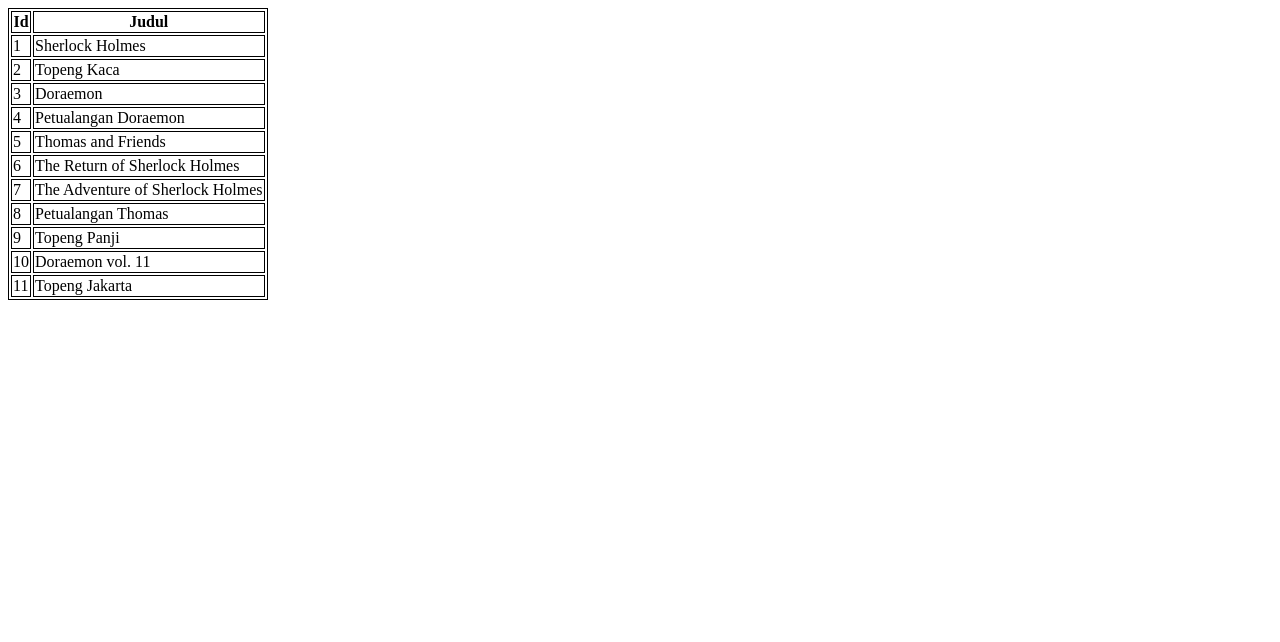
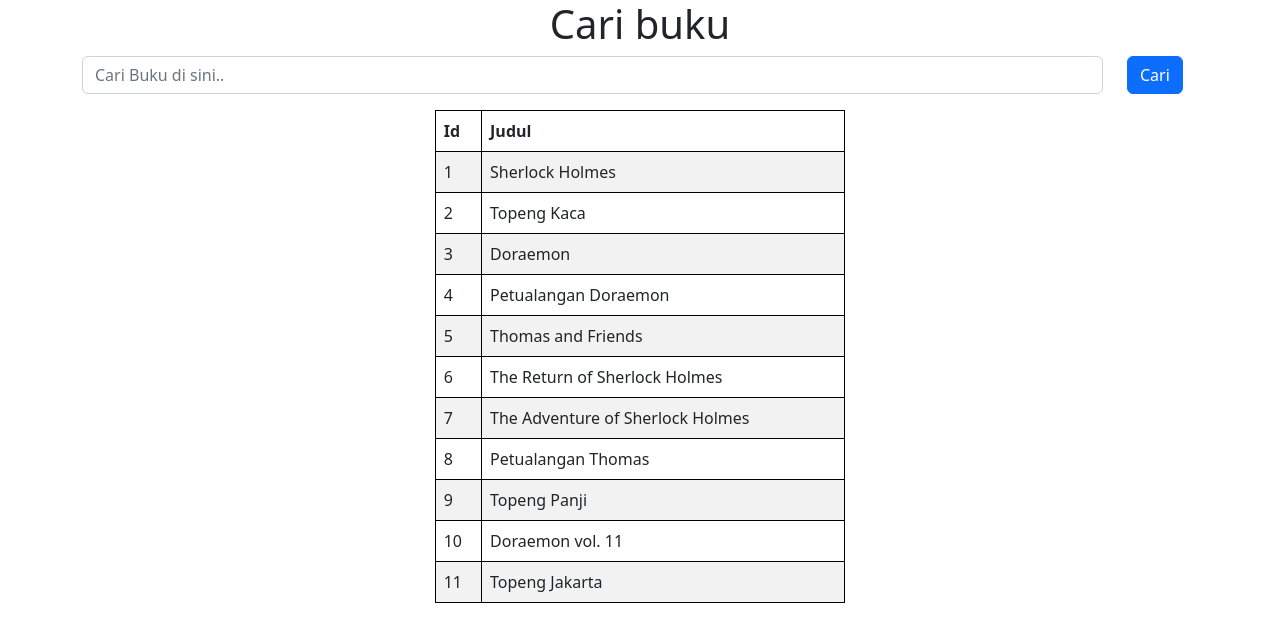
Before and after one commit to kuhakuni/perpustakaan-php, a PHP site: page /fitur.php in a window 1280 px wide. Shown: the top 642 px of the page. Run offline with PHP 8.4, Linux system fonts and the light colour scheme; data comes from the database, SQL or seed files in the repository.

Commit message:
tambah fitur cari

```diff
--- a/cari.php
+++ b/cari.php
@@ -5,6 +5,8 @@
     <meta charset="UTF-8">
     <meta http-equiv="X-UA-Compatible" content="IE=edge">
     <meta name="viewport" content="width=device-width, initial-scale=1.0">
+    <link href="https://cdn.jsdelivr.net/npm/bootstrap@5.2.0-beta1/dist/css/bootstrap.min.css" rel="stylesheet"
+        integrity="sha384-0evHe/X+R7YkIZDRvuzKMRqM+OrBnVFBL6DOitfPri4tjfHxaWutUpFmBp4vmVor" crossorigin="anonymous">
     <title>Cari Buku</title>
     <style>
     table,
@@ -16,7 +18,18 @@
 </head>
 
 <body>
-
+    <h1 class="text-center">Cari buku</h1>
+    <div class="container">
+        <form action="" method="GET">
+            <div class="row mb-3 justify-content-center">
+                <div class="col">
+                    <input type="text" placeholder="Cari Buku di sini.." required class="form-control" name="keyword" />
+                </div>
+                <div class="col-1">
+                    <button type="submit" class="btn btn-primary ">Cari</button>
+                </div>
+            </div>
+        </form>
         <?php
         // Jangan lupa diganti db_username sama db_password
         // sama dibuat database nya
@@ -26,7 +39,12 @@
         function cari($keyword)
         {
         	$listbuku = [];
-    	$link = mysqli_connect("127.0.0.1", DB_USERNAME, DB_PASSWORD, DB_NAME);
+        	$link = mysqli_connect(
+        		"127.0.0.1",
+        		DB_USERNAME,
+        		DB_PASSWORD,
+        		DB_NAME
+        	);
         	$query = "SELECT id, judul FROM buku WHERE judul LIKE '%$keyword%'";
         	$result = mysqli_query($link, $query);
         	while ($row = mysqli_fetch_array($result)) {
@@ -43,7 +61,9 @@
         		return;
         	}
         	echo "
-	<table>
+    <div class=\"row justify-content-center\">
+    <div class=\"col-md-4 \">
+	<table class=\"table table-striped\">
 		<thead>
 			<tr>
 				<th>Id</th>
@@ -67,9 +87,12 @@
         	echo "
 		</tbody>
 	</table>
+    </div>
+    </div>
 	";
         }
         ?>
+    </div>
 </body>
 
 </html>
--- a/pinjam/pinjam.php
+++ b/pinjam/pinjam.php
@@ -4,7 +4,7 @@ include "add-cart.php";
 include "delete-cart.php";
 include "save-cart.php";
 
-$fitur = $_GET["fitur"];
+$fitur = $_GET["fitur"] ?? "";
 switch ($fitur) {
 	case "add":
 		$idbuku = $_GET["idbuku"] ?? "";
--- a/pinjam/read-cart.php
+++ b/pinjam/read-cart.php
@@ -61,6 +61,7 @@
         </tbody>
     </table>
     <?php endif; ?>
+    <a href="../" class="text-decoration-none"><i class="bi bi-arrow-left"></i> Kembali</a>
     <script src="https://cdn.jsdelivr.net/npm/bootstrap@5.2.0-beta1/dist/js/bootstrap.bundle.min.js"
         integrity="sha384-pprn3073KE6tl6bjs2QrFaJGz5/SUsLqktiwsUTF55Jfv3qYSDhgCecCxMW52nD2" crossorigin="anonymous">
     </script>
```
Lines whose indentation alone changed are shown as unchanged.
